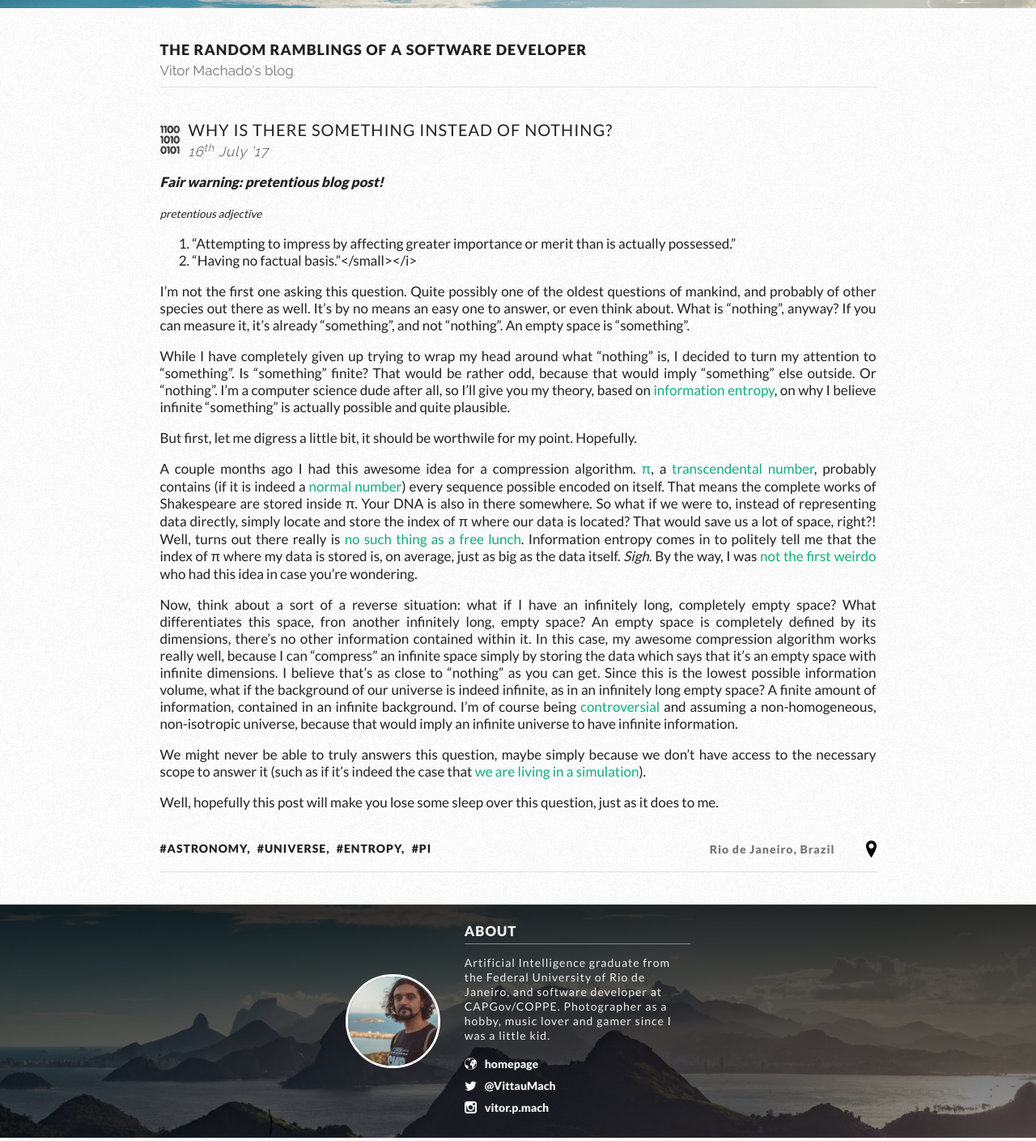
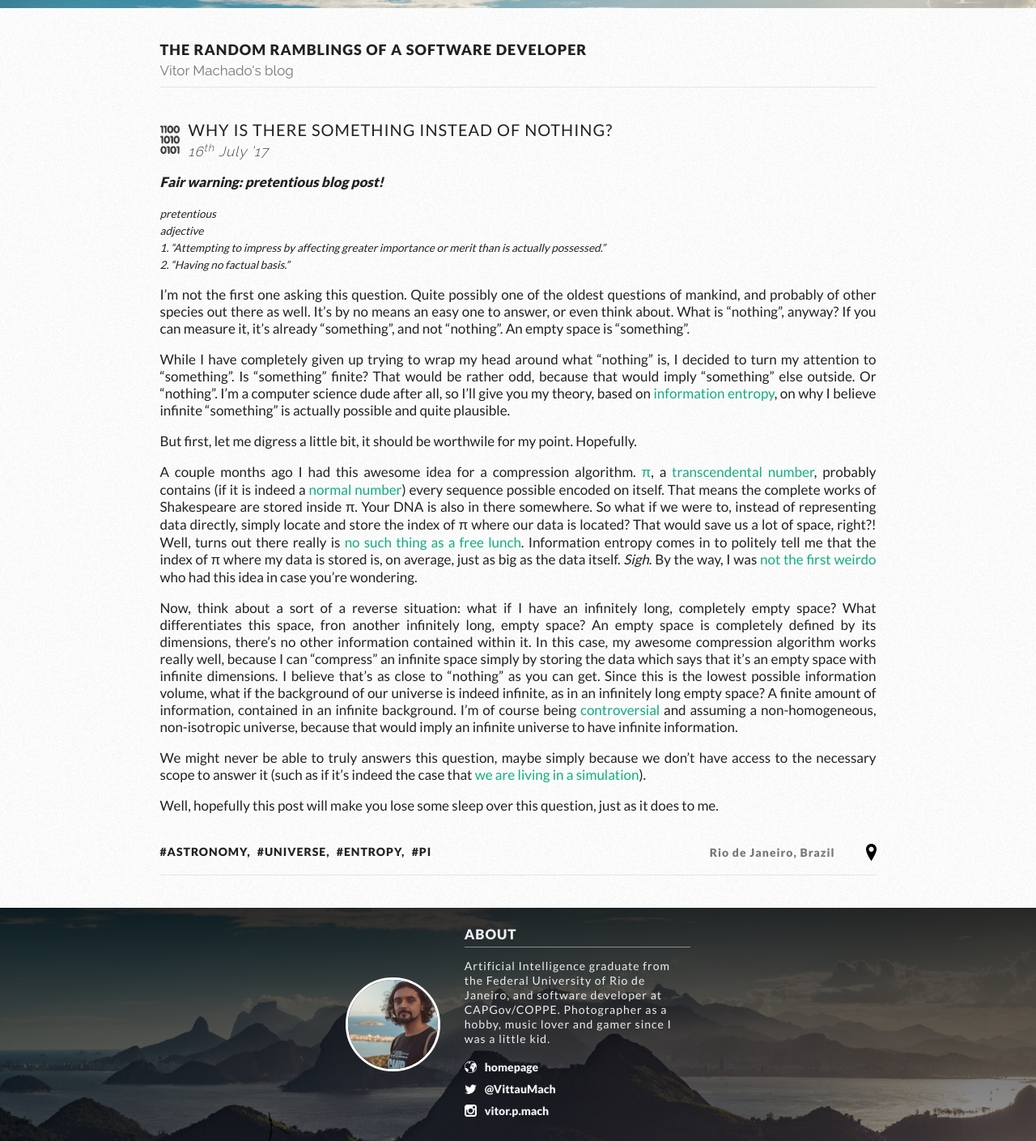
Before and after one commit to vittau/blog, a Jekyll site: the page built from _posts/2017-07-15-why-is-there-something-instead-of-nothing.markdown, in a window 1280 px wide. Shown: the whole page at 81% size. Built offline with Jekyll 4.4.1, drawn with Linux system fonts in a browser that asks for light colours; comment, search, counter and statistics services are not loaded.

Commit message:
Fix html tags

```diff
--- a/_posts/2017-07-15-why-is-there-something-instead-of-nothing.markdown
+++ b/_posts/2017-07-15-why-is-there-something-instead-of-nothing.markdown
@@ -9,10 +9,7 @@ tags: astronomy, universe, entropy, pi
 
 <i><strong>Fair warning: pretentious blog post!</strong></i>
 
-<i><small>pretentious
-adjective
-1. "Attempting to impress by affecting greater importance or merit than is actually possessed."
-2. "Having no factual basis."</small></i>
+<i><small>pretentious<br>adjective<br>1. "Attempting to impress by affecting greater importance or merit than is actually possessed."<br>2. "Having no factual basis."</small></i>
 
 I'm not the first one asking this question. Quite possibly one of the oldest questions of mankind, and probably of other species out there as well. It's by no means an easy one to answer, or even think about. What is "nothing", anyway? If you can measure it, it's already "something", and not "nothing". An empty space is "something".
 
```
